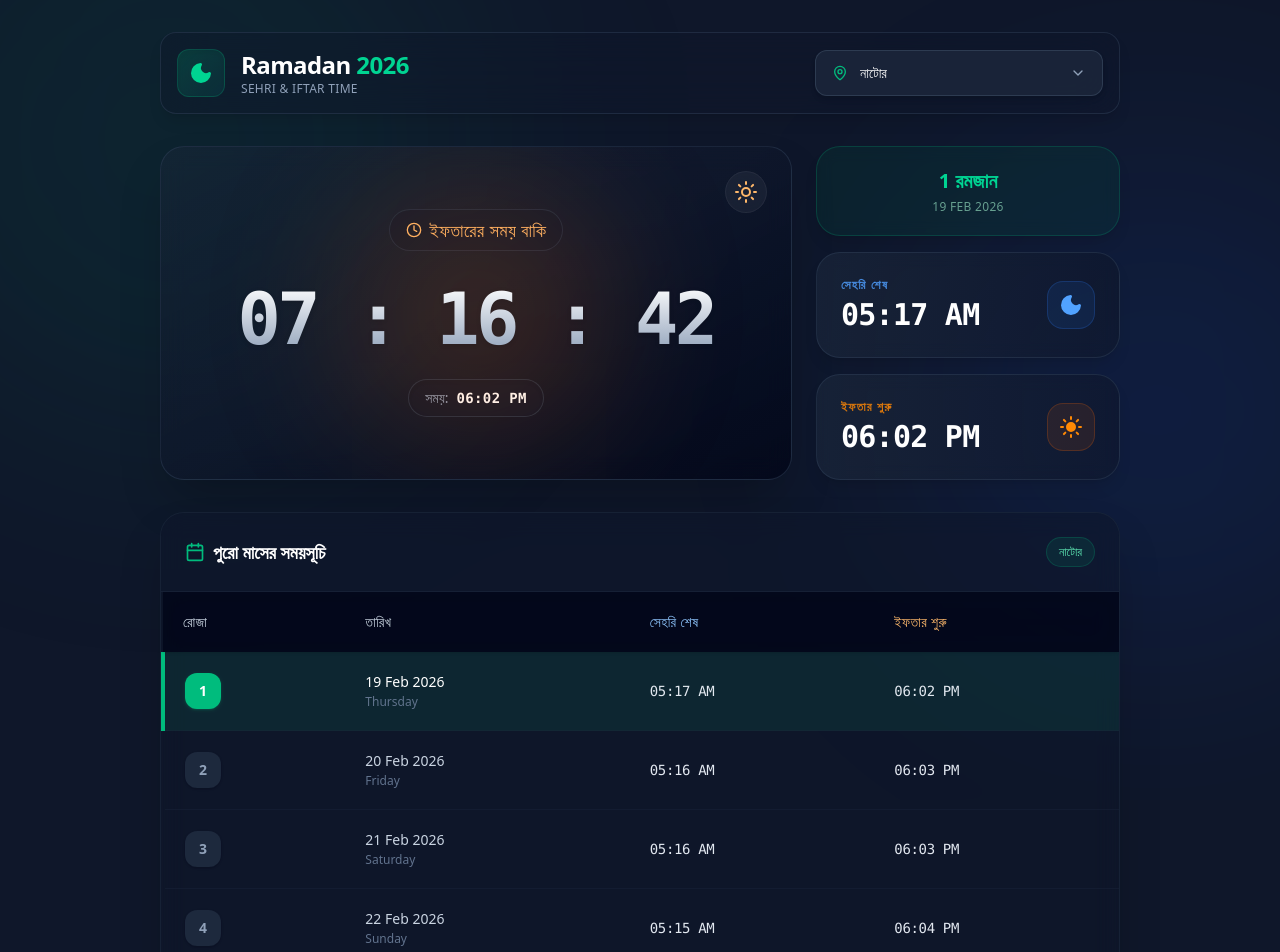
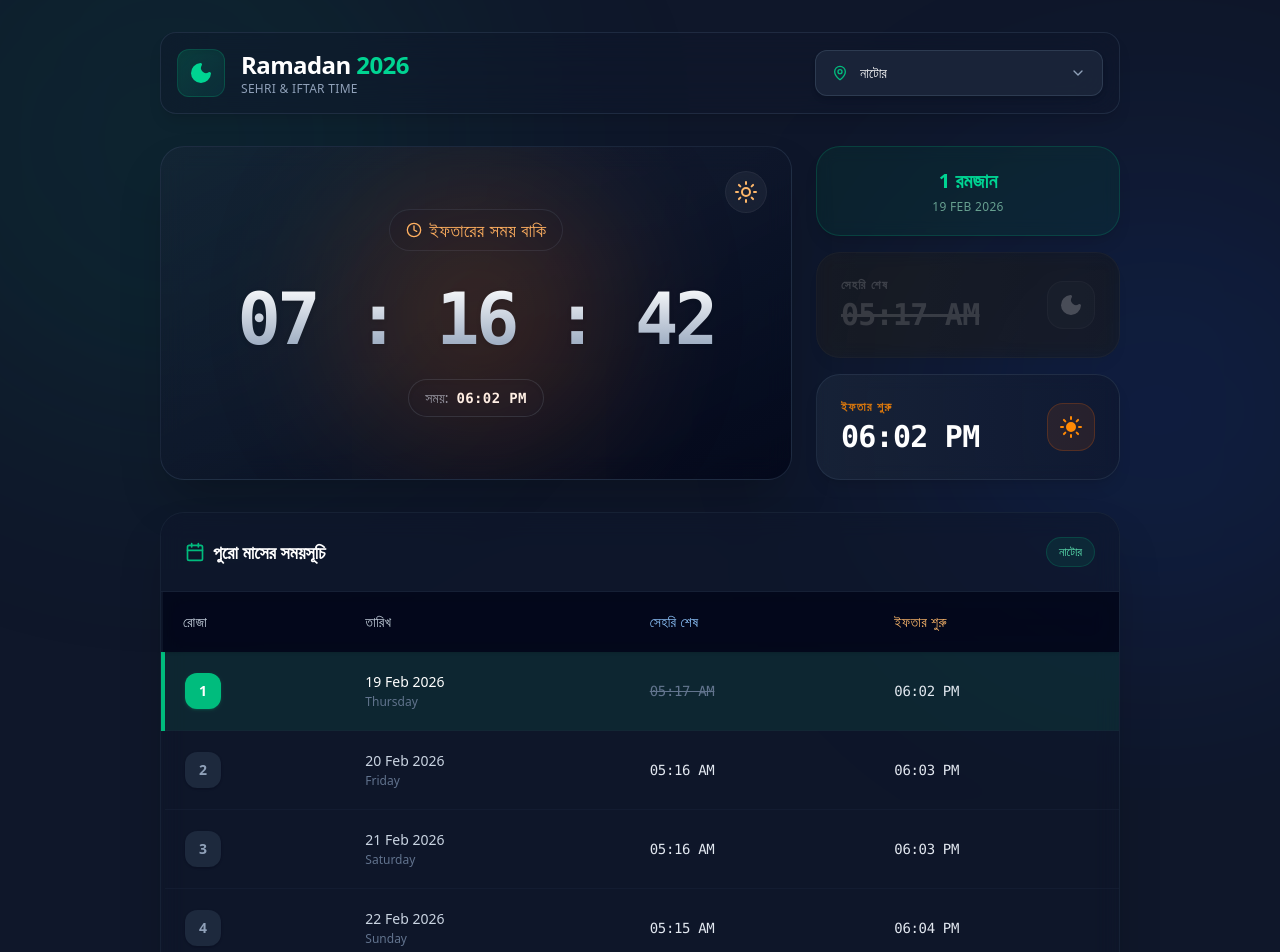
Before and after one commit to RafyHossain/ramadancalender, a React (Vite) app: page / in a window 1280 px wide. Shown: the top 952 px of the page. Built offline with nearby package versions, Linux system fonts and the light colour scheme.

Commit message:
update event disable

```diff
--- a/src/App.jsx
+++ b/src/App.jsx
@@ -10,8 +10,6 @@ const Ramadan = () => {
   // State
   const [data, setData] = useState(null);
   const [loading, setLoading] = useState(true);
-
-
 
   // Selection & Search State
   const [selectedDistrict, setSelectedDistrict] = useState(() => {
@@ -27,6 +25,9 @@ const Ramadan = () => {
 
   // Refs
   const dropdownRef = useRef(null);
+  const activeRowRef = useRef(null); // Ref for active date row
+  const tableContainerRef = useRef(null); // Ref for the table scroll container
+
   useEffect(() => {
     localStorage.setItem("savedDistrict", selectedDistrict);
   }, [selectedDistrict]);
@@ -73,7 +74,7 @@ const Ramadan = () => {
         foundEvent = {
           type: "sehri",
           time: sehriTime,
-          label: "সেহরির শেষ সময় বাকি",
+          label: "সেহরির শেষ সময় বাকি",
           dayData: day
         };
         if (day.date !== todayStr) currentDayRecord = day;
@@ -84,7 +85,7 @@ const Ramadan = () => {
         foundEvent = {
           type: "iftar",
           time: iftarTime,
-          label: "ইফতারের সময় বাকি",
+          label: "ইফতারের সময় বাকি",
           dayData: day
         };
         currentDayRecord = day;
@@ -132,12 +133,36 @@ const Ramadan = () => {
     return () => clearInterval(timer);
   }, [nextEvent, updateSchedule]);
 
+  // 5. Internal Scroll for Table Only (Keeps page view at the top/countdown)
+  useEffect(() => {
+    if (activeRowRef.current && tableContainerRef.current) {
+      setTimeout(() => {
+        const container = tableContainerRef.current;
+        const row = activeRowRef.current;
+
+        // Calculate position to center the row inside the table container
+        const scrollPosition = row.offsetTop - container.offsetHeight / 2 + row.offsetHeight / 2;
+
+        container.scrollTo({
+          top: scrollPosition,
+          behavior: "smooth"
+        });
+      }, 500); // 500ms delay ensures DOM is fully rendered
+    }
+  }, [todayData, selectedDistrict, data]);
+
   // Search Logic
   const filteredDistricts = data?.districts.filter(d =>
     d.bnName.includes(searchQuery) || d.name.toLowerCase().includes(searchQuery.toLowerCase())
   );
 
   const currentDistrictName = data?.districts.find(d => d.id === selectedDistrict)?.bnName;
+
+  // Real-time Past Event Checkers for Today's Cards
+  const now = new Date();
+  const todayStr = format(now, "yyyy-MM-dd");
+  const isTodaySehriPast = todayData ? now > parse(`${todayData.date} ${todayData.sehri}`, "yyyy-MM-dd hh:mm a", new Date()) : false;
+  const isTodayIftarPast = todayData ? now > parse(`${todayData.date} ${todayData.iftar}`, "yyyy-MM-dd hh:mm a", new Date()) : false;
 
   if (loading) {
     return (
@@ -162,7 +187,6 @@ const Ramadan = () => {
         <header className="relative z-50 flex flex-col md:flex-row justify-between items-center gap-4 mb-8 bg-slate-900/40 p-4 rounded-2xl border border-slate-700/50 backdrop-blur-xl shadow-lg">
           <div className="flex items-center gap-4 w-full md:w-auto">
             <div className="w-12 h-12 bg-gradient-to-br from-emerald-500/20 to-teal-500/10 rounded-xl flex items-center justify-center border border-emerald-500/20 shadow-inner">
-              {/* Logo Image Placeholder - Replace src with your favicon path if needed */}
               <Moon className="text-emerald-400 w-6 h-6 fill-current" />
             </div>
             <div>
@@ -246,13 +270,12 @@ const Ramadan = () => {
                   <Clock className="w-3 h-3 md:w-4 md:h-4" /> {nextEvent.label}
                 </h2>
 
-                {/* FIXED: Font size reduced for mobile and whitespace-nowrap added */}
                 <div className="relative z-10 text-[2.5rem] sm:text-6xl md:text-7xl font-bold text-transparent bg-clip-text bg-gradient-to-b from-white to-slate-400 font-mono tracking-tighter my-4 md:my-6 drop-shadow-sm whitespace-nowrap">
                   {timeLeft || "00 : 00 : 00"}
                 </div>
 
                 <div className="flex items-center gap-2 text-slate-400 text-xs md:text-sm bg-slate-900/60 px-4 py-2 rounded-full border border-slate-700/60 shadow-inner">
-                  <span>সময়:</span>
+                  <span>সময়:</span>
                   <span className="text-white font-semibold font-mono tracking-wide">{format(nextEvent.time, "hh:mm a")}</span>
                 </div>
               </>
@@ -277,22 +300,22 @@ const Ramadan = () => {
                </p>
             </div>
 
-            {/* Sehri Card */}
-            <div className="flex-1 bg-gradient-to-r from-slate-800/60 to-slate-900/60 border border-slate-700/50 rounded-3xl p-5 md:p-6 flex items-center justify-between hover:border-blue-500/30 transition-all shadow-lg hover:shadow-blue-900/10 group backdrop-blur-sm">
+            {/* Sehri Card (Disabled if past) */}
+            <div className={`flex-1 bg-gradient-to-r from-slate-800/60 to-slate-900/60 border border-slate-700/50 rounded-3xl p-5 md:p-6 flex items-center justify-between transition-all shadow-lg group backdrop-blur-sm ${isTodaySehriPast ? "opacity-40 grayscale pointer-events-none" : "hover:border-blue-500/30 hover:shadow-blue-900/10"}`}>
               <div>
                 <p className="text-blue-400/80 text-xs font-bold uppercase tracking-widest mb-1 group-hover:text-blue-400 transition-colors">সেহরি শেষ</p>
-                <p className="text-2xl md:text-3xl font-bold text-white font-mono tracking-tight">{todayData?.sehri || "--:--"}</p>
+                <p className={`text-2xl md:text-3xl font-bold font-mono tracking-tight ${isTodaySehriPast ? "text-slate-500 line-through" : "text-white"}`}>{todayData?.sehri || "--:--"}</p>
               </div>
               <div className="w-10 h-10 md:w-12 md:h-12 bg-blue-500/10 rounded-2xl flex items-center justify-center border border-blue-500/20 group-hover:bg-blue-500/20 transition-all">
                 <Moon className="w-5 h-5 md:w-6 md:h-6 text-blue-400 fill-current" />
               </div>
             </div>
 
-            {/* Iftar Card */}
-            <div className="flex-1 bg-gradient-to-r from-slate-800/60 to-slate-900/60 border border-slate-700/50 rounded-3xl p-5 md:p-6 flex items-center justify-between hover:border-orange-500/30 transition-all shadow-lg hover:shadow-orange-900/10 group backdrop-blur-sm">
+            {/* Iftar Card (Disabled if past) */}
+            <div className={`flex-1 bg-gradient-to-r from-slate-800/60 to-slate-900/60 border border-slate-700/50 rounded-3xl p-5 md:p-6 flex items-center justify-between transition-all shadow-lg group backdrop-blur-sm ${isTodayIftarPast ? "opacity-40 grayscale pointer-events-none" : "hover:border-orange-500/30 hover:shadow-orange-900/10"}`}>
               <div>
                 <p className="text-orange-400/80 text-xs font-bold uppercase tracking-widest mb-1 group-hover:text-orange-400 transition-colors">ইফতার শুরু</p>
-                <p className="text-2xl md:text-3xl font-bold text-white font-mono tracking-tight">{todayData?.iftar || "--:--"}</p>
+                <p className={`text-2xl md:text-3xl font-bold font-mono tracking-tight ${isTodayIftarPast ? "text-slate-500 line-through" : "text-white"}`}>{todayData?.iftar || "--:--"}</p>
               </div>
               <div className="w-10 h-10 md:w-12 md:h-12 bg-orange-500/10 rounded-2xl flex items-center justify-center border border-orange-500/20 group-hover:bg-orange-500/20 transition-all">
                 <Sun className="w-5 h-5 md:w-6 md:h-6 text-orange-400 fill-current" />
@@ -306,15 +329,15 @@ const Ramadan = () => {
           <div className="p-6 border-b border-slate-800/60 flex flex-col sm:flex-row justify-between items-start sm:items-center gap-4 bg-slate-900/30">
             <h3 className="text-lg font-semibold text-white flex items-center gap-2">
               <Calendar className="w-5 h-5 text-emerald-500" />
-              <span>পুরো মাসের সময়সূচি</span>
+              <span>পুরো মাসের সময়সূচি</span>
             </h3>
             <span className="text-xs font-medium text-emerald-300 bg-emerald-500/10 px-3 py-1.5 rounded-full border border-emerald-500/20">
               {currentDistrictName}
             </span>
           </div>
 
-          <div className="overflow-x-auto">
-            <div className="max-h-[400px] overflow-y-auto custom-scrollbar">
+          <div className="overflow-x-auto relative">
+            <div ref={tableContainerRef} className="max-h-[400px] overflow-y-auto custom-scrollbar relative">
               <table className="w-full text-left text-sm text-slate-400">
                 <thead className="bg-slate-950/80 text-slate-300 sticky top-0 z-10 backdrop-blur-md shadow-sm">
                   <tr>
@@ -325,10 +348,25 @@ const Ramadan = () => {
                   </tr>
                 </thead>
                 <tbody className="divide-y divide-slate-800/40 bg-slate-900/20">
-                  {data?.schedule[selectedDistrict]?.map((day) => (
+                  {data?.schedule[selectedDistrict]?.map((day) => {
+                    const isDayPast = day.date < todayStr;
+                    const isToday = day.date === todayStr;
+
+                    let isSehriPast = isDayPast;
+                    let isIftarPast = isDayPast;
+
+                    if (isToday) {
+                      const sehriTime = parse(`${day.date} ${day.sehri}`, "yyyy-MM-dd hh:mm a", new Date());
+                      const iftarTime = parse(`${day.date} ${day.iftar}`, "yyyy-MM-dd hh:mm a", new Date());
+                      isSehriPast = now > sehriTime;
+                      isIftarPast = now > iftarTime;
+                    }
+
+                    return (
                       <tr
                         key={day.ramadan}
-                      className={`hover:bg-slate-800/40 transition-colors group ${day.ramadan === todayData?.ramadan ? "bg-emerald-500/10 hover:bg-emerald-500/15 border-l-4 border-l-emerald-500" : "border-l-4 border-l-transparent"}`}
+                        ref={day.ramadan === todayData?.ramadan ? activeRowRef : null}
+                        className={`hover:bg-slate-800/40 transition-colors group ${day.ramadan === todayData?.ramadan ? "bg-emerald-500/10 hover:bg-emerald-500/15 border-l-4 border-l-emerald-500" : "border-l-4 border-l-transparent"} ${isDayPast ? "opacity-30 grayscale" : ""}`}
                       >
                         <td className="p-5">
                           <span className={`w-9 h-9 rounded-xl flex items-center justify-center font-bold text-sm shadow-sm transition-all ${day.ramadan === todayData?.ramadan ? "bg-emerald-500 text-white shadow-emerald-500/20" : "bg-slate-800 text-slate-400 group-hover:bg-slate-700 group-hover:text-slate-200"}`}>
@@ -337,17 +375,17 @@ const Ramadan = () => {
                         </td>
                         <td className="p-5">
                           <div className="flex flex-col">
-                          {/* DATE FORMAT UPDATE: dd MMM yyyy (e.g. 19 Feb 2026) */}
                             <span className={`font-medium ${day.ramadan === todayData?.ramadan ? "text-white" : "text-slate-300"}`}>
                                {format(new Date(day.date), "dd MMM yyyy")}
                             </span>
                             <span className="text-xs text-slate-500 mt-0.5">{day.day}</span>
                           </div>
                         </td>
-                      <td className="p-5 font-medium text-slate-200 font-mono tracking-tight">{day.sehri}</td>
-                      <td className="p-5 font-medium text-slate-200 font-mono tracking-tight">{day.iftar}</td>
+                        <td className={`p-5 font-medium font-mono tracking-tight ${isSehriPast ? "text-slate-500 line-through" : "text-slate-200"}`}>{day.sehri}</td>
+                        <td className={`p-5 font-medium font-mono tracking-tight ${isIftarPast ? "text-slate-500 line-through" : "text-slate-200"}`}>{day.iftar}</td>
                       </tr>
-                  ))}
+                    );
+                  })}
                 </tbody>
               </table>
             </div>
@@ -368,7 +406,6 @@ const Ramadan = () => {
             <div className="flex items-center gap-2 text-sm text-slate-400 hover:text-emerald-400 transition-colors">
 
               <p
-
                 className=" decoration-emerald-500/50 hover:decoration-emerald-500"
               >
                 Time Source: Islamic Foundation Bangladesh
```
Lines whose indentation alone changed are shown as unchanged.
